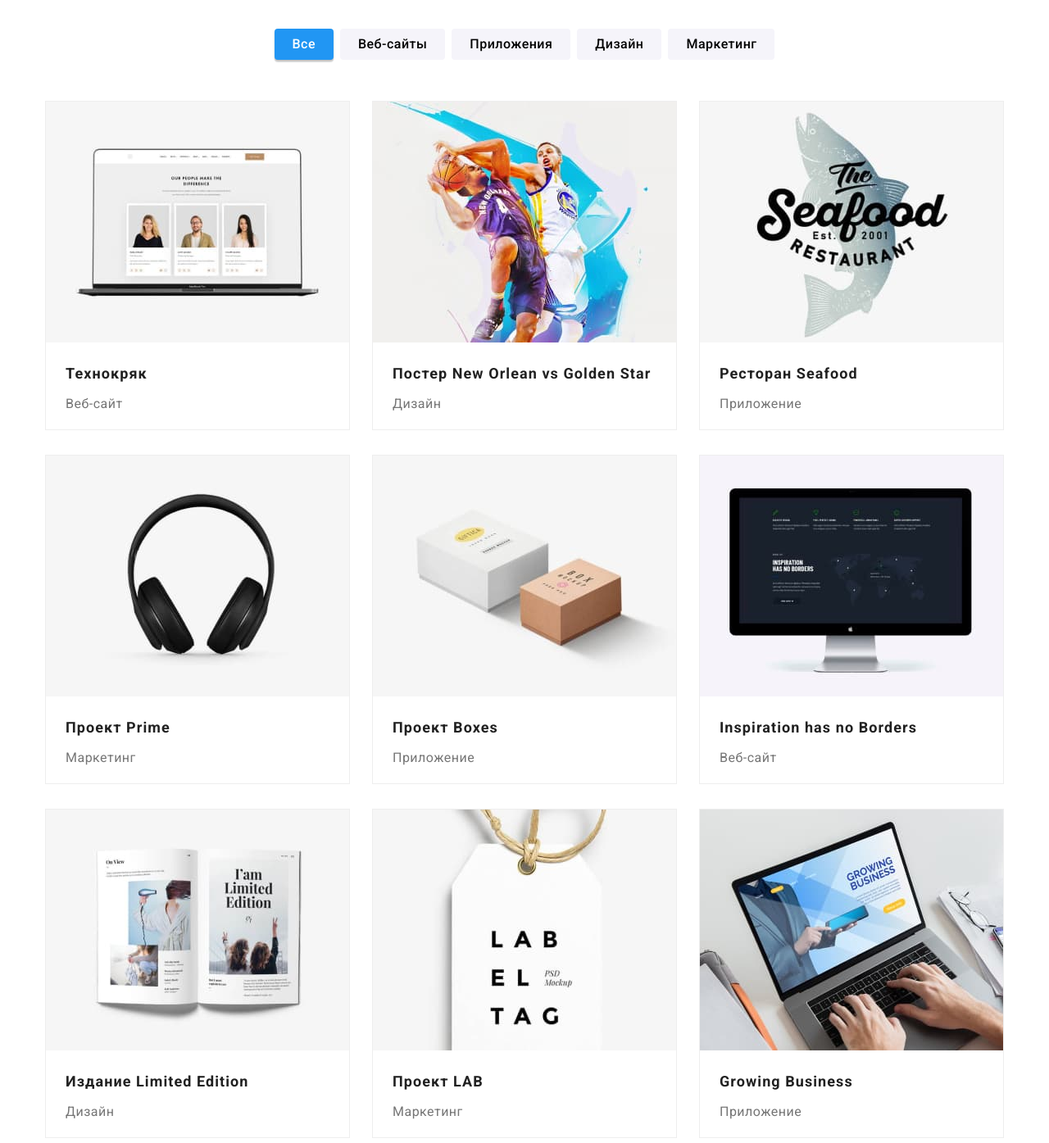
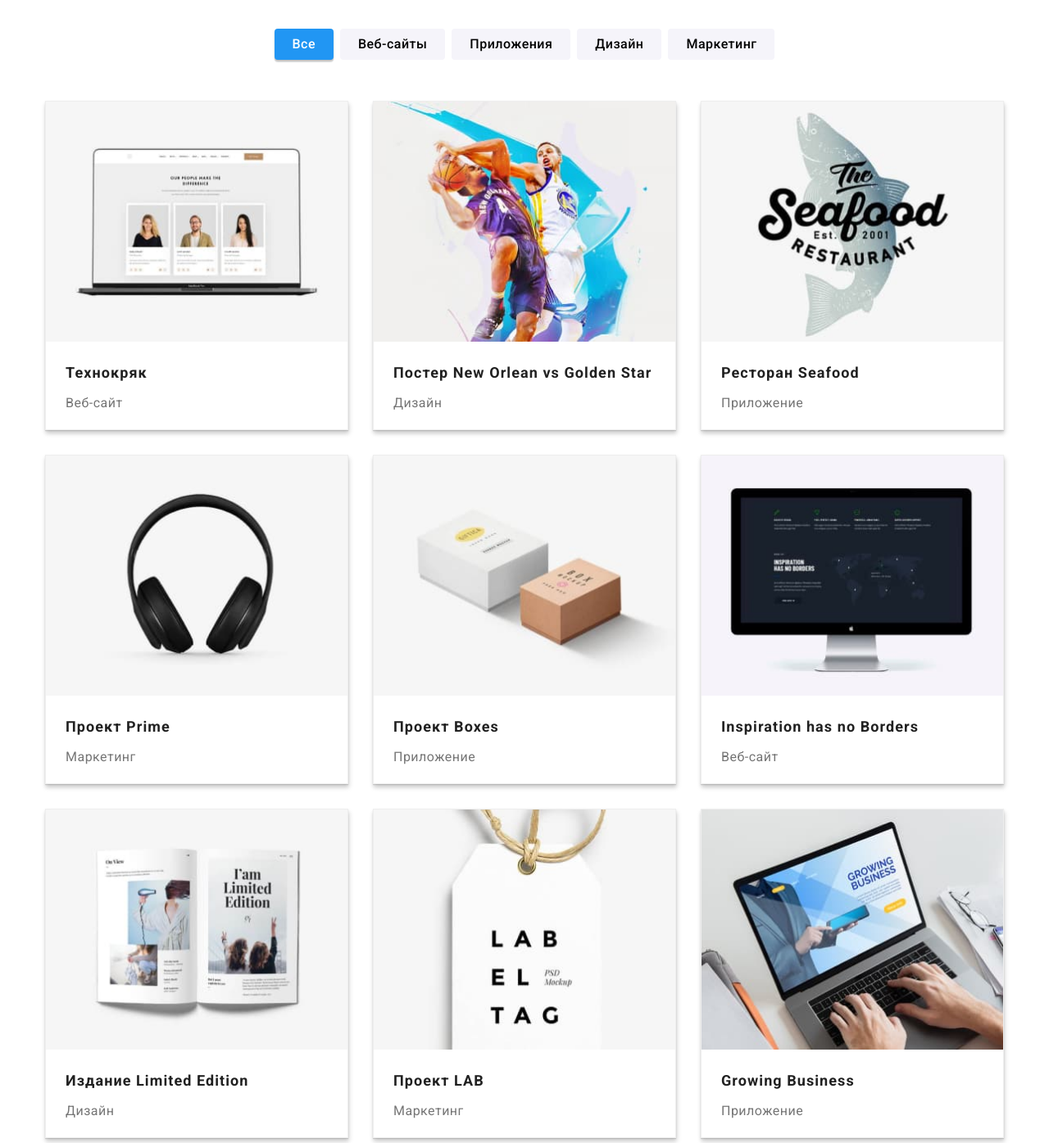
Before and after one commit to Latypovaleksei/goit-markup-hw-04, a plain HTML site: page portfolio.html in a window 1280 px wide. Shown: the part 140-1535 px from the top of the page at 82% size. Drawn offline with nearby package versions, Linux system fonts and the light colour scheme.

Commit message:
Конечные правки по ДЗ04 в группе 35 вер.1

```diff
--- a/css/styles.css
+++ b/css/styles.css
@@ -198,10 +198,9 @@ li {
     url(../images/hero-background.jpg);
   background-repeat: no-repeat;
   background-position: center;
-  background-size: auto;
+  background-size: cover;
   padding-bottom: 200px;
   padding-top: 200px;
-  min-height: 600px;
 }
 
 .section-hero .container {
@@ -262,7 +261,6 @@ li {
 .section-features-list {
   display: flex;
   align-items: center;
-  margin-top: 94px;
 }
 
 .box-feature {
@@ -461,13 +459,11 @@ li {
 }
 
 /* под-Блок "filters"*/
-.filters {
-  margin-bottom: 50px;
-}
 
 .filters-list {
   display: flex;
   align-items: center;
+  margin-bottom: 50px;
 }
 
 .filter-item:not(:last-child) {
@@ -510,13 +506,9 @@ li {
 .projects-list {
   display: flex;
   align-items: center;
-  justify-content: space-between;
   flex-wrap: wrap;
-}
-
-.projects-list .project-item {
-  flex-basis: calc(100% / 3 - 30px);
-  margin-bottom: 30px;
+  margin-left: -30px;
+  margin-bottom: -30px;
 }
 
 .box-text-project-item {
@@ -527,9 +519,15 @@ li {
 
 .project-item {
   max-height: 402px;
+  width: 370px;
   border: 1px solid var(--border-color);
+  box-shadow: 0px 1px 1px var(--color-shadow1), 0px 4px 4px var(--color-shadow6),
+    1px 4px 6px var(--color-shadow7);
   display: flex;
   flex-direction: column;
+  margin-left: 30px;
+  margin-bottom: 30px;
+  flex-basis: calc((100% - 3 * 30px) / 3);
 }
 
 .project-item:hover {
@@ -556,6 +554,8 @@ li {
 /* Блок "Подвал" */
 .footer {
   background-color: var(--background-hero-footer);
+  padding-top: 60px;
+  padding-bottom: 60px;
 }
 
 a.logo-footer {
@@ -564,12 +564,11 @@ a.logo-footer {
 
 .logo-footer {
   margin-bottom: 20px;
-  padding-top: 60px;
 }
 
 .footer .container {
   display: flex;
-  align-items: center;
+  align-items: baseline;
   justify-content: flex-start;
 }
 
@@ -583,7 +582,6 @@ a.logo-footer {
 .contacts-footer-list {
   display: flex;
   flex-direction: column;
-  padding-bottom: 60px;
 }
 
 .contacts-footer-item:not(:last-child) {
@@ -610,17 +608,12 @@ a.phone-footer {
   text-transform: uppercase;
   margin: 0;
   margin-bottom: 20px;
-  padding-top: 72px;
 }
 
 .social-footer-list {
   display: flex;
   flex-direction: column;
   align-items: flex-start;
-}
-
-.social-footer-list .social-list {
-  padding-bottom: 100px;
 }
 
 .footer-link {
--- a/portfolio.html
+++ b/portfolio.html
@@ -81,63 +81,63 @@
         <!-- Projects-->
         <ul class="projects-list">
           <li class="project-item">
-            <img src="./images/portfolio/project1.jpg" alt="сайт Технокряк" height="294" width="370">
+            <img src="./images/portfolio/project1.jpg" alt="сайт Технокряк" height="294" width="auto">
             <div class="box-text-project-item">
               <h2>Технокряк</h2>
               <p>Веб-сайт</p>
             </div>
           </li>
           <li class="project-item">
-            <img src="./images/portfolio/project2.jpg" alt="Постер" height="294" width="370">
+            <img src="./images/portfolio/project2.jpg" alt="Постер" height="294" width="auto">
             <div class="box-text-project-item">
               <h2>Постер New Orlean vs Golden Star</h2>
               <p>Дизайн</p>
             </div>
           </li>
           <li class="project-item">
-            <img src="./images/portfolio/project3.jpg" alt="Логотип ресторана" height="294" width="370">
+            <img src="./images/portfolio/project3.jpg" alt="Логотип ресторана" height="294" width="auto">
             <div class="box-text-project-item">
               <h2>Ресторан Seafood</h2>
               <p>Приложение</p>
             </div>
           </li>
           <li class="project-item">
-            <img src="./images/portfolio/project4.jpg" alt="Наушники" height="294" width="370">
+            <img src="./images/portfolio/project4.jpg" alt="Наушники" height="294" width="auto">
             <div class="box-text-project-item">
               <h2>Проект Prime</h2>
               <p>Маркетинг</p>
             </div>
           </li>
           <li class="project-item">
-            <img src="./images/portfolio/project5.jpg" alt="Две коробки" height="294" width="370">
+            <img src="./images/portfolio/project5.jpg" alt="Две коробки" height="294" width="auto">
             <div class="box-text-project-item">
               <h2>Проект Boxes</h2>
               <p>Приложение</p>
             </div>
           </li>
           <li class="project-item">
-            <img src="./images/portfolio/project6.jpg" alt="сайт Вдохновение не имеет границ" height="294" width="370">
+            <img src="./images/portfolio/project6.jpg" alt="сайт Вдохновение не имеет границ" height="294" width="auto">
             <div class="box-text-project-item">
               <h2>Inspiration has no Borders</h2>
               <p>Веб-сайт</p>
             </div>
           </li>
           <li class="project-item">
-            <img src="./images/portfolio/project7.jpg" alt="Журнал" height="294" width="370">
+            <img src="./images/portfolio/project7.jpg" alt="Журнал" height="294" width="auto">
             <div class="box-text-project-item">
               <h2>Издание Limited Edition</h2>
               <p>Дизайн</p>
             </div>
           </li>
           <li class="project-item">
-            <img src="./images/portfolio/project8.jpg" alt="Ярлык" height="294" width="370">
+            <img src="./images/portfolio/project8.jpg" alt="Ярлык" height="294" width="auto">
             <div class="box-text-project-item">
               <h2>Проект LAB</h2>
               <p>Маркетинг</p>
             </div>
           </li>
           <li class="project-item">
-            <img src="./images/portfolio/project9.jpg" alt="Бизмесмен за работай на ноутбуке" height="294" width="370">
+            <img src="./images/portfolio/project9.jpg" alt="Бизмесмен за работай на ноутбуке" height="294" width="auto">
             <div class="box-text-project-item">
               <h2>Growing Business</h2>
               <p>Приложение</p>
```
